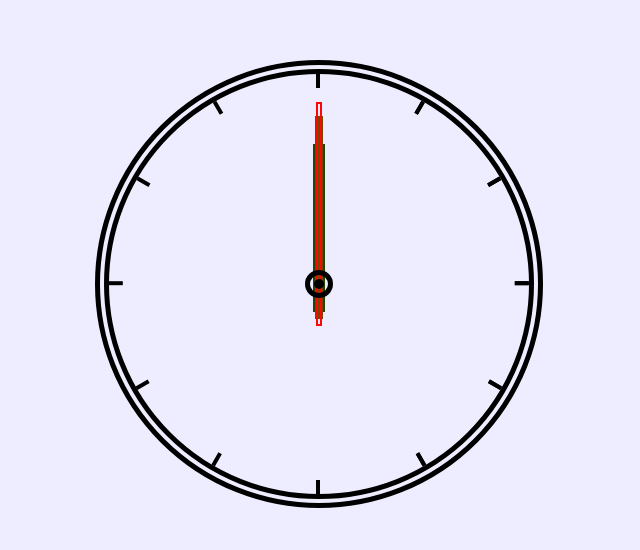
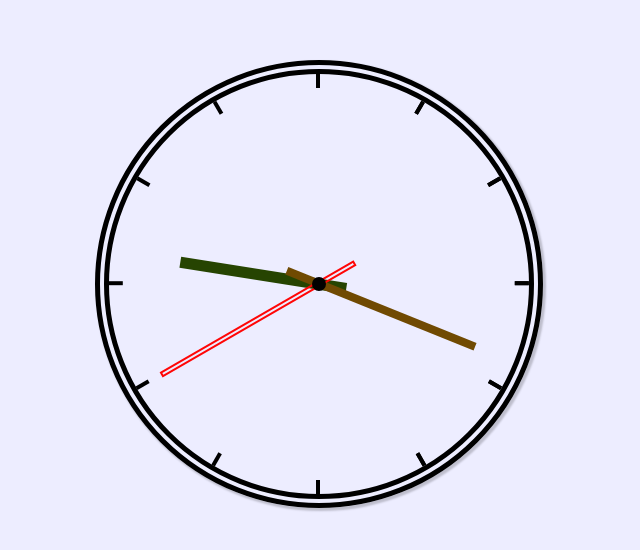
Before and after one commit to JkVon/JSDemo, a plain HTML site: page css_clock/index.html in a window 1280 px wide. Shown: the part 130-680 px from the top of the page, without its empty margins (335-975 px from the left). Drawn offline with Linux system fonts and the light colour scheme.

Commit message:
version1.0

```diff
--- a/css_clock/js/main.js
+++ b/css_clock/js/main.js
@@ -1,13 +1,22 @@
-var secondHand = document.querySelector(".hand--second");
+var secondHand = document.querySelector(".hand--second"),
+    minuteHand = document.querySelector(".hand--minute"),
+    hourHand = document.querySelector(".hand--hour");
+
 function setClock() {
     var date = new Date(),
-        second = date.getSeconds(),
-        minute = date.getMinutes(),
-        hour = date.getHours();
+    second = date.getSeconds(),
+    minute = date.getMinutes(),
+    hour = date.getHours(),
+    secondDegree = (second/60)*360,
+    minuteDegeree = (minute/60)*360 + second/10,
+    hourDegree = ((hour%12)/12)*360 + minute/2;
+
+    secondHand.style.transform = "rotate(" + secondDegree + "deg)";
+    minuteHand.style.transform = "rotate(" + minuteDegeree + "deg)";
+    hourHand.style.transform = "rotate(" + hourDegree + "deg)";
+
+    setTimeout(setClock, 1000);
 
 }
 
-
-setClock();
-// secondHand.style.transform = `rotate(90deg)`;
-// console.log(secondHand);
+setTimeout(setClock, 1000);
--- a/css_clock/style/main.css
+++ b/css_clock/style/main.css
@@ -18,17 +18,19 @@ body {
     margin-top: -15rem;
     left: 50%;
     top: 50%;
-    /* background-color: white; */
     border-style: double;
     border-width: 1rem;
     border-radius: 50%;
+    box-shadow: 2px 2px 2px 1px rgba(0, 0, 0, 0.2);
 }
 
 .clockCenter {
     position: fixed;
-    border: double 1rem;
+    border: solid 0.5rem;
     border-radius: 50%;
     margin: auto;
+    margin-left: 0.5rem;
+    margin-top: 0.5rem;
     width: 0;
     height: 0;
     left: 50%;
@@ -52,7 +54,6 @@ body {
     border-width: 0.15rem;
     border-color: rgb(255, 6, 6);
     transform-origin: 0.2rem 13rem;
-    /* transform: rotate(90deg); */
 }
 
 .hand--minute {
@@ -65,7 +66,7 @@ body {
     background: rgb(112, 74, 2);
     border-width: 0;
     box-sizing: border-box;
-    /* transform-origin: 0.2rem 13rem; */
+    transform-origin: 0.3rem 12rem;
 }
 
 .hand--hour {
@@ -79,6 +80,7 @@ body {
     box-sizing: border-box;
     border-width: 0;
     background-color: rgb(38, 68, 1);
+    transform-origin: 0.4rem 10rem;
 }
 
 .clockNumber {
```
